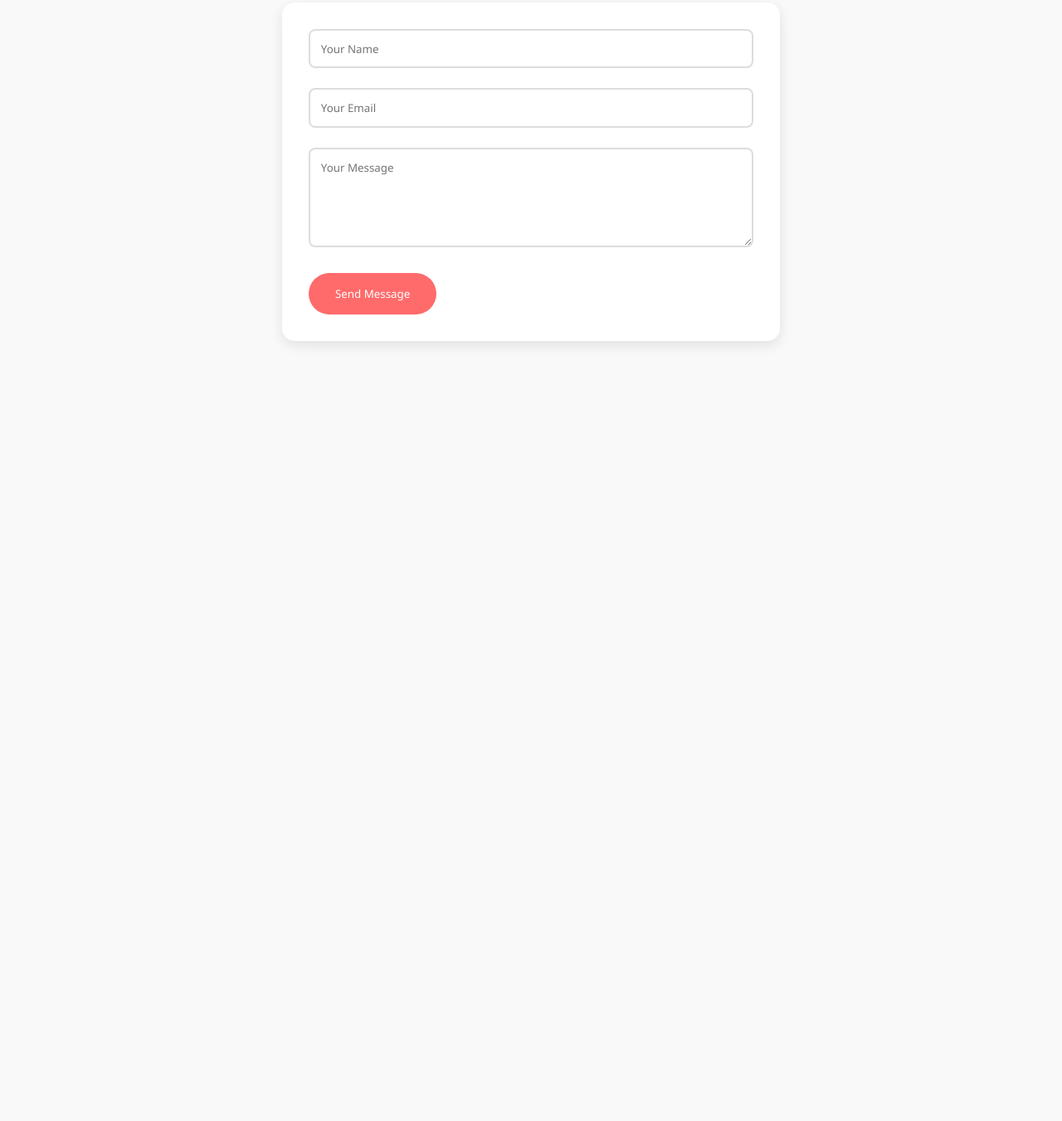
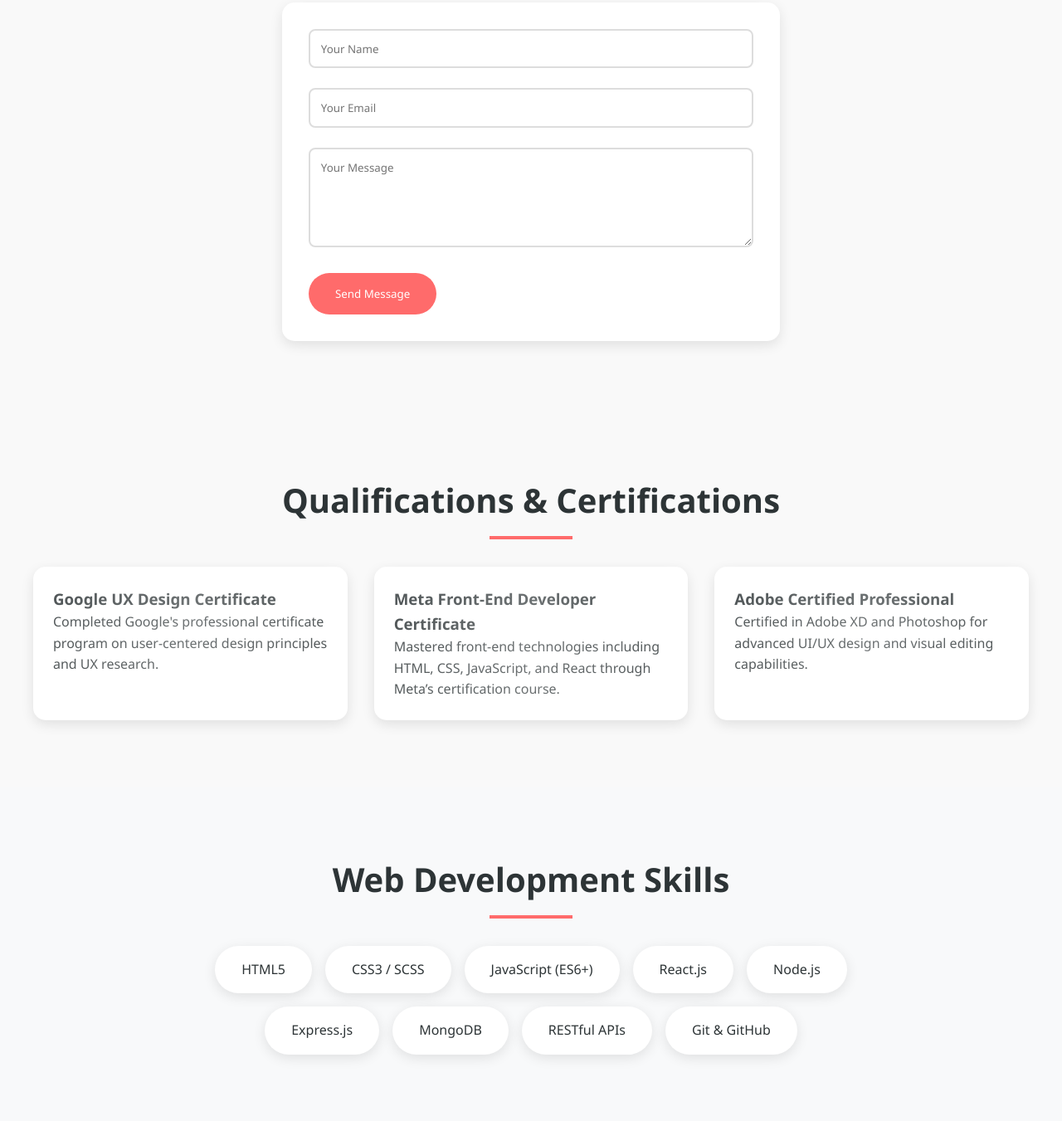
Before and after one commit to aryankolpe/aryankolpe.github.io, a plain HTML site: page index.html in a window 1280 px wide. Shown: the part 1768-3119 px from the top of the page at 83% size. Before the commit the page ends 2259 px from the top, so only its background shows below. Drawn offline with Linux system fonts and the light colour scheme.

Commit message:
Update index.html

```diff
--- a/index.html
+++ b/index.html
@@ -273,5 +273,40 @@
             <button type="submit">Send Message</button>
         </form>
     </section>
+    <!-- Qualification Section -->
+<section>
+    <h2 class="section-title">Qualifications & Certifications</h2>
+    <div class="project-grid">
+        <div class="project-card">
+            <h3>Google UX Design Certificate</h3>
+            <p>Completed Google's professional certificate program on user-centered design principles and UX research.</p>
+        </div>
+        <div class="project-card">
+            <h3>Meta Front-End Developer Certificate</h3>
+            <p>Mastered front-end technologies including HTML, CSS, JavaScript, and React through Meta’s certification course.</p>
+        </div>
+        <div class="project-card">
+            <h3>Adobe Certified Professional</h3>
+            <p>Certified in Adobe XD and Photoshop for advanced UI/UX design and visual editing capabilities.</p>
+        </div>
+    </div>
+</section>
+
+<!-- Web Development Skills Section -->
+<section style="background: #f8f9fa;">
+    <h2 class="section-title">Web Development Skills</h2>
+    <div class="skills-container">
+        <div class="skill-item">HTML5</div>
+        <div class="skill-item">CSS3 / SCSS</div>
+        <div class="skill-item">JavaScript (ES6+)</div>
+        <div class="skill-item">React.js</div>
+        <div class="skill-item">Node.js</div>
+        <div class="skill-item">Express.js</div>
+        <div class="skill-item">MongoDB</div>
+        <div class="skill-item">RESTful APIs</div>
+        <div class="skill-item">Git & GitHub</div>
+    </div>
+</section>
+
 </body>
 </html>
```
